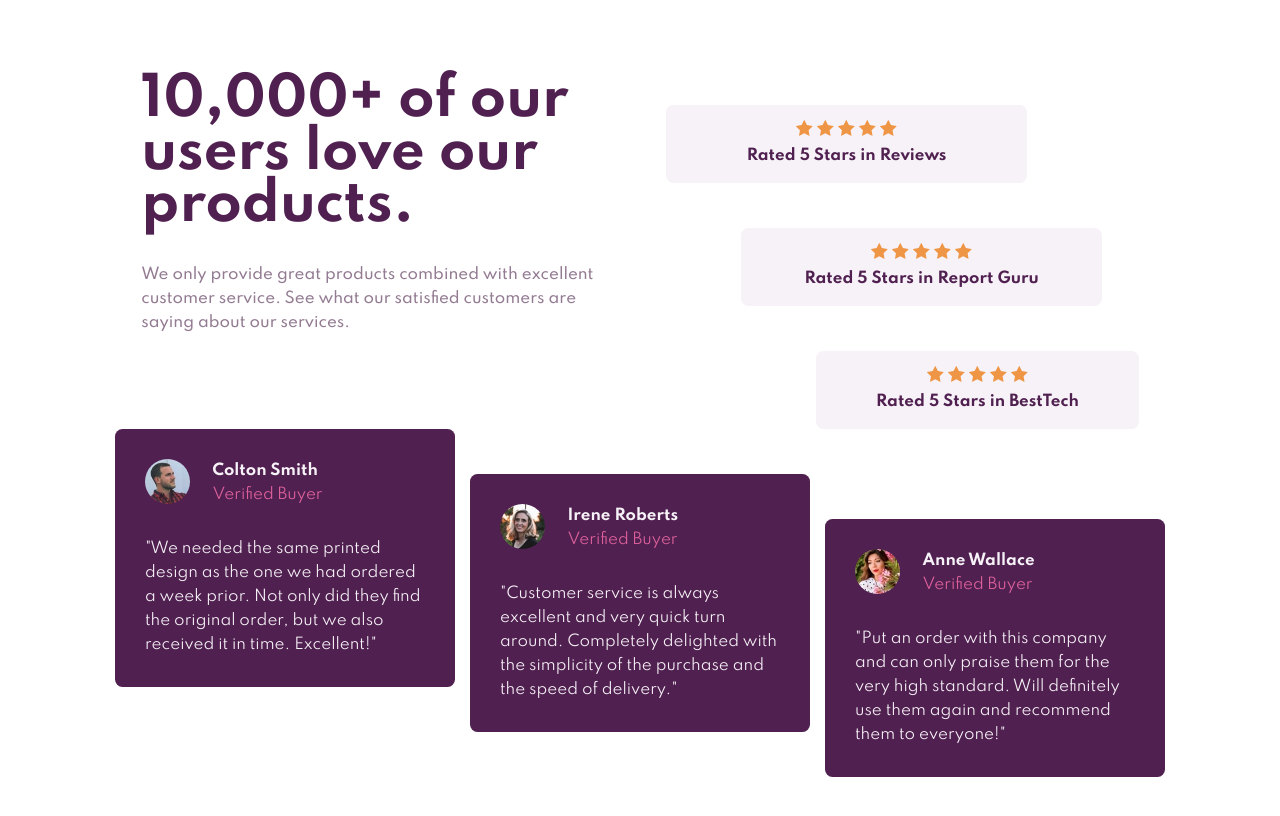
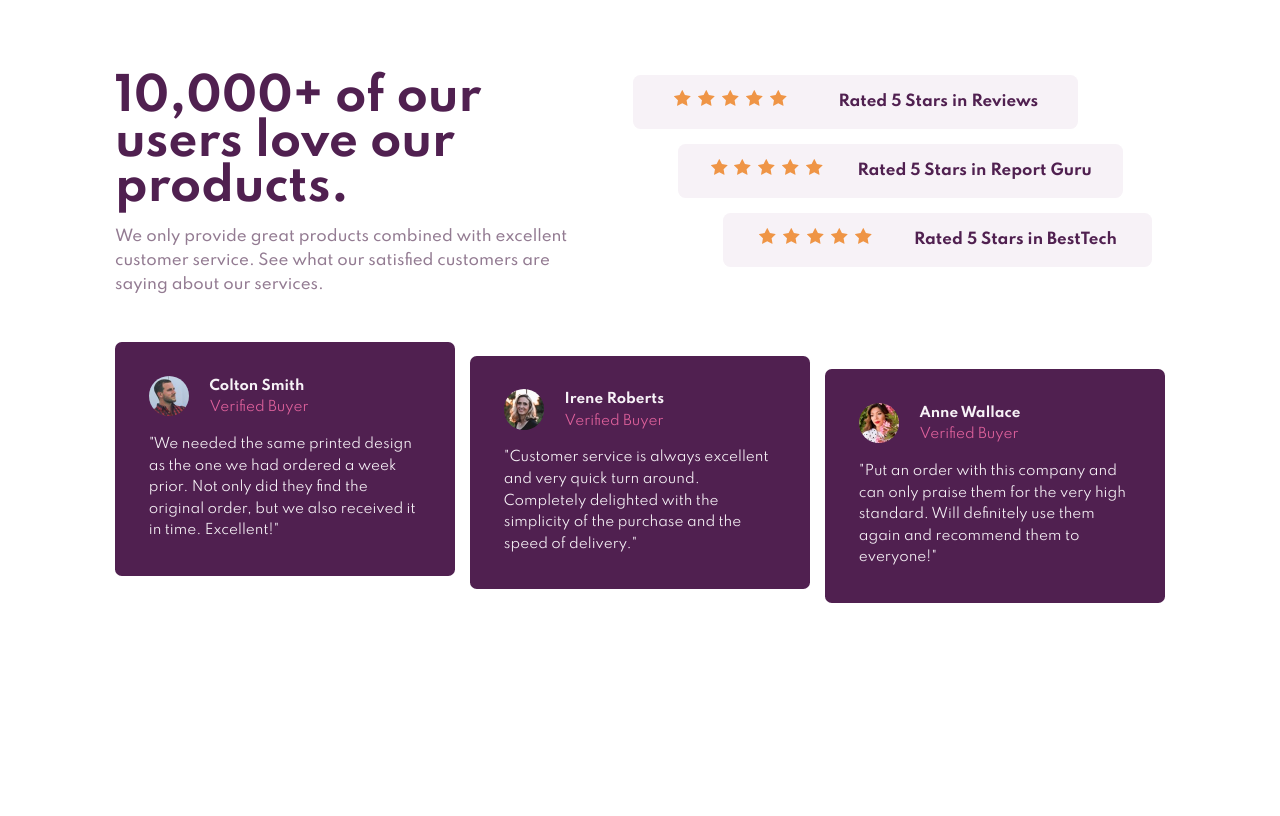
Before and after one commit to Liltanie/social-proof-section-frontend-mentor, a plain HTML site: page index.html in a window 1280 px wide. Drawn offline with Linux system fonts and the light colour scheme.

Commit message:
arreglando espaciados

```diff
--- a/index.html
+++ b/index.html
@@ -13,14 +13,14 @@
 </head>
 
 <body>
-    <section class="spacing">
+    <section>
         <div class="container spacing statement">
             <h2 class="title">10,000+ of our users love our products.</h2>
             <p>We only provide great products combined with excellent customer service. See what our satisfied customers
                 are saying about our services.</p>
         </div>
 
-        <div class="container split spacing ratings">
+        <div class="container split ratings">
             <div class="rating">
                 <div class="stars">
                     <img src="./images/icon-star.svg" alt="">
@@ -53,7 +53,7 @@
             </div>
         </div>
 
-        <div class="container split spacing reviews">
+        <div class="container split reviews">
             <div class="review spacing">
                 <div class="user">
                     <img src="./images/image-colton.jpg" alt="">
--- a/scss/style.scss
+++ b/scss/style.scss
@@ -17,6 +17,8 @@ section{
     color: var(--dark-magenta);
     text-align: center;
     max-width: 70em;
+    display: grid;
+    gap: 3em;
 }
 
 img{
@@ -41,20 +43,18 @@ h1,h2,h3,p{
     justify-content: center;
 
     & > *{
-        // flex-basis: 30%;
-        // min-width: 15em;
         width: 100%;
     }
 }
 
 .spacing> * + *{
-    margin-top: var(--spacer, 2rem);
+    margin-top: var(--spacer, 1rem);
 }
 
 .title{
     line-height: 1;
     font-size: 2.5rem;
-    font-size: clamp(2.5rem, 3vw + 1rem, 3.5rem);
+    font-size: clamp(2.5rem, 3vw + 1rem, 3rem);
 }
 
 .statement{
@@ -68,6 +68,8 @@ h1,h2,h3,p{
     background: var(--light-magenta);
     border-radius: var(--rounded, .5em);
     padding: 1em;
+    display: flex;
+    flex-direction: column;
 
     img{
         display: inline;
@@ -76,15 +78,21 @@ h1,h2,h3,p{
     p{
         font-weight: 700;
     }
+
+    .stars > *{
+        margin: 0 .1em;
+    }
 }
 
 .review{
+    height: 12em;
     background: var(--dark-magenta);
     color: var(--light-magenta);
-    padding: 2em;
+    padding: 2.5em;
     border-radius: var(--rounded, .5em);
     text-align: left;
     font-weight: 400;
+    font-size: .9rem;
 
     .user{
         display: flex;
@@ -112,33 +120,45 @@ h1,h2,h3,p{
 
 @media screen and (min-width: 50em) {
     section{
-        display: grid;
-        grid-template-columns: 50% 50%;
+        width: 90%;
+        grid-template-columns: 45% 55%;
         grid-template-rows: auto auto;
         grid-template-areas:
             "statement ratings"
             "reviews reviews";
+        gap: 3em;
+    }
+
+    .container{
+        margin: 0;
     }
 
     .statement{
         grid-area: statement;
         text-align: left;
+        width: fit-content;
     }
 
     .ratings{
         grid-area: ratings;
         justify-content: left;
+        height: fit-content;
     }
 
     .rating{
-        width: 70%;
+        width: 80%;
+        height: fit-content;
+        justify-content: space-around;
+        align-items: center;
+        flex-direction: row;
+        flex-wrap: wrap;
 
         &:nth-child(2){
-            margin-left: 5em;
+            margin-left: 3em;
         }
 
         &:nth-child(3){
-            margin-left: 10em;
+            margin-left: 6em;
         }
     }
 
@@ -153,15 +173,14 @@ h1,h2,h3,p{
     }
 
     .review{
-        width: 100%;
         height: fit-content;
 
         &:nth-child(2){
-            margin-top: 3em;
+            margin-top: 1em;
         }
 
         &:nth-child(3){
-            margin-top: 6em;
+            margin-top: 2em;
         }
     }
 }
```
Also changed, not shown: css/style.css, 1 other file.
